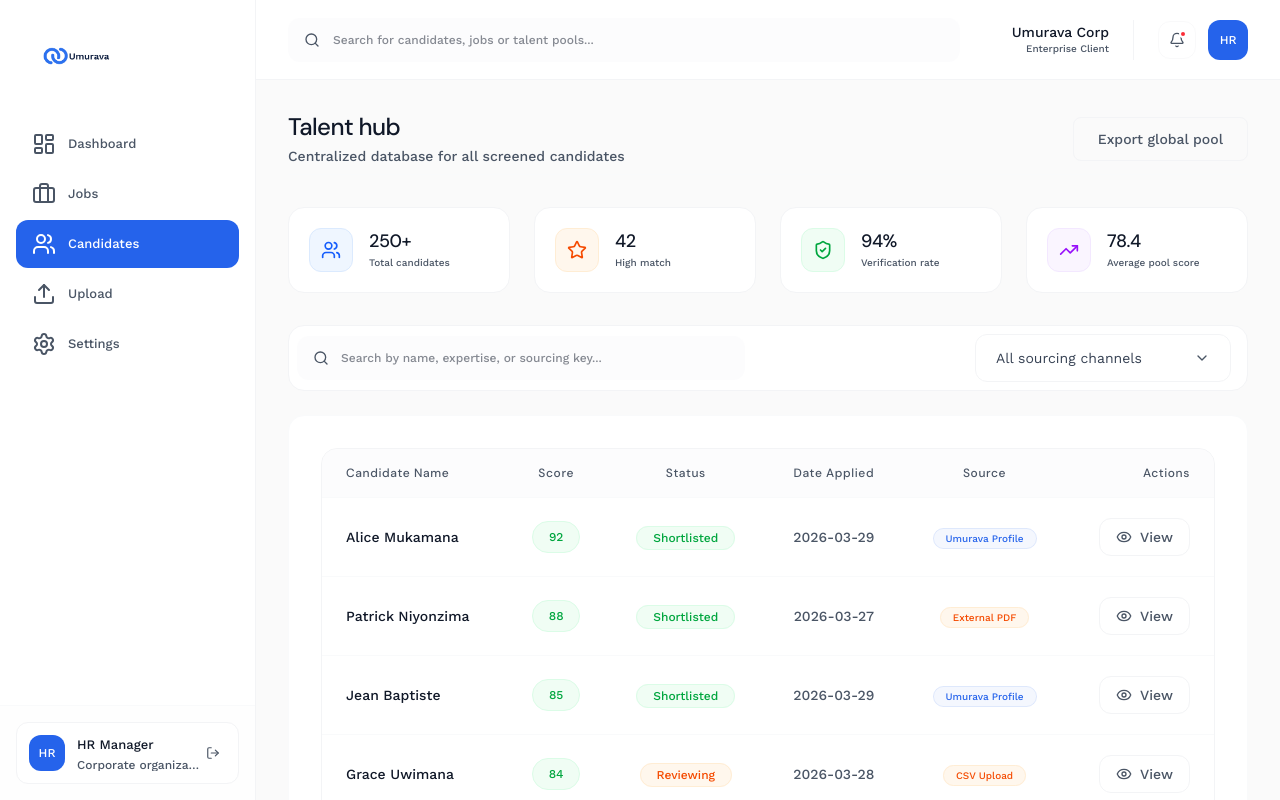
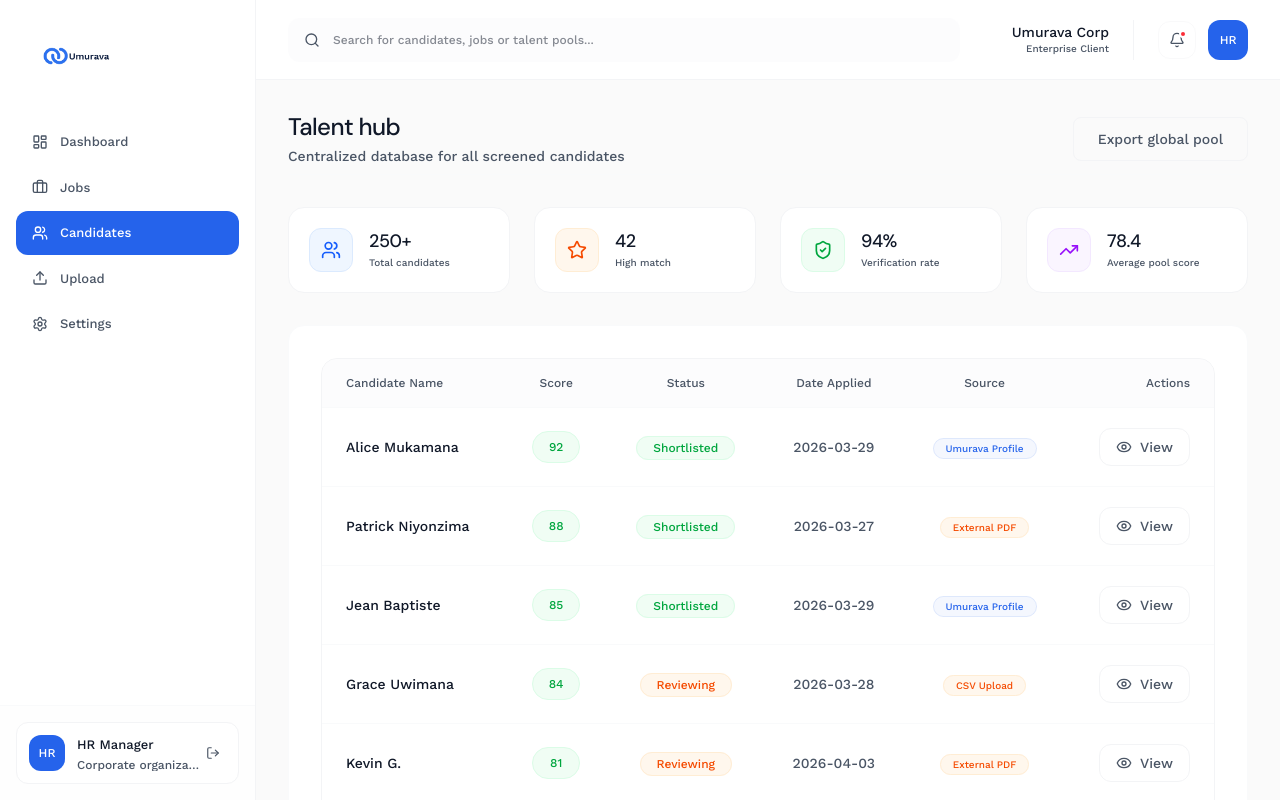
Before and after one commit to Goal651/smart-shortlist-ai, a Next.js app in the folder frontend/: page /candidates in a window 1280 px wide. Shown: the top 800 px of the page. Built offline with nearby package versions, Linux system fonts and the light colour scheme.

Commit message:
final build issue fixed

```diff
--- a/frontend/src/app/(dashboard)/candidates/page.tsx
+++ b/frontend/src/app/(dashboard)/candidates/page.tsx
@@ -17,16 +17,17 @@ import {
   Star,
   ListFilter
 } from "lucide-react";
+
 import { Typography } from "@/components/ui/Typography";
 import { Button } from "@/components/ui/Button";
 import { Card } from "@/components/ui/Card";
 import { Select } from "@/components/ui/Select";
-import { ApplicantTable } from "@/components/dashboard/ApplicantTable";
+import { ApplicantTable, type Applicant } from "@/components/dashboard/ApplicantTable";
 import { Pagination } from "@/components/ui/Pagination";
 import { ApplicantDetailsModal } from "@/components/dashboard/ApplicantDetailsModal";
 import { cn } from "@/lib/utils";
 
-const allCandidatesData = [
+const allCandidatesData: Applicant[] = [
   {
     id: "1",
     name: "Alice Mukamana",
@@ -107,7 +108,7 @@ const allCandidatesData = [
     aiReasoning: {
       strengths: ["Passionate about UI/UX", "Modern React patterns"],
       gaps: ["Junior-level system design knowledge"],
-      risks: ["Slow development speed observed in portoflio"],
+      risks: ["Slow development speed observed in portfolio"],
       recommendation: "Junior/Mid candidate. Good cultural fit."
     }
   },
@@ -120,105 +121,135 @@ const sourceOptions = [
 ];
 
 export default function CandidatesPage() {
+
   const [searchQuery, setSearchQuery] = useState("");
   const [selectedSource, setSelectedSource] = useState("all");
   const [currentPage, setCurrentPage] = useState(1);
-  const [selectedApplicant, setSelectedApplicant] = useState<any>(null);
-  const [isModalOpen, setIsModalOpen] = useState(false);
 
-  const handleOpenModal = (applicant: any) => {
+  const [selectedApplicant, setSelectedApplicant] =
+    useState<Applicant | null>(null);
+
+  const [isModalOpen, setIsModalOpen] =
+    useState(false);
+
+  const handleOpenModal = (applicant: Applicant) => {
     setSelectedApplicant(applicant);
     setIsModalOpen(true);
   };
 
+  const filteredApplicants = allCandidatesData.filter(c =>
+    c.name.toLowerCase().includes(searchQuery.toLowerCase()) ||
+    (c.source ?? "")
+      .toLowerCase()
+      .includes(searchQuery.toLowerCase())
+  );
+
   return (
     <div className="space-y-8 animate-in fade-in slide-in-from-bottom-4 duration-700 pb-20">
-      {/* Header & Talent Hub metrics */}
+
+      {/* Header */}
+
       <div className="flex flex-col md:flex-row md:items-center justify-between gap-6 pb-2 border-b border-gray-50">
+
         <div className="space-y-1">
-          <Typography variant="h1" className="text-2xl font-medium tracking-tight text-gray-900 leading-tight">Talent hub</Typography>
-          <Typography variant="caption" className="text-gray-600 font-medium font-work-sans">Centralized database for all screened candidates</Typography>
-        </div>
-        <div className="flex items-center space-x-3">
-           <Button variant="outline" className="h-11 shadow-none px-6 border-gray-100 font-medium text-gray-600 transition-none hover:bg-gray-50">Export global pool</Button>
-        </div>
+
+          <Typography variant="h1" className="text-2xl font-medium tracking-tight text-gray-900 leading-tight">
+            Talent hub
+          </Typography>
+
+          <Typography variant="caption" className="text-gray-600 font-medium font-work-sans">
+            Centralized database for all screened candidates
+          </Typography>
+
         </div>
 
+        <div className="flex items-center space-x-3">
+
+          <Button
+            variant="outline"
+            className="h-11 shadow-none px-6 border-gray-100 font-medium text-gray-600 transition-none hover:bg-gray-50"
+          >
+            Export global pool
+          </Button>
+
+        </div>
+
+      </div>
+
+      {/* Stats */}
+
       <div className="grid grid-cols-1 md:grid-cols-2 lg:grid-cols-4 gap-6">
+
         {[
           { label: "Total candidates", value: "250+", icon: Users, color: "blue" },
           { label: "High match", value: "42", icon: Star, color: "orange" },
           { label: "Verification rate", value: "94%", icon: ShieldCheck, color: "green" },
           { label: "Average pool score", value: "78.4", icon: TrendingUp, color: "purple" }
         ].map((stat, i) => (
-            <Card key={i} className="p-5 flex items-center space-x-4 border-gray-100 shadow-none">
+
+          <Card
+            key={i}
+            className="p-5 flex items-center space-x-4 border-gray-100 shadow-none"
+          >
+
             <div className={cn(
-                  "h-11 w-11 rounded-xl flex items-center justify-center border transition-all",
+              "h-11 w-11 rounded-xl flex items-center justify-center border",
               stat.color === 'blue' ? "bg-blue-50 border-blue-100 text-blue-600" :
               stat.color === 'orange' ? "bg-orange-50 border-orange-100 text-orange-600" :
               stat.color === 'green' ? "bg-green-50 border-green-100 text-green-600" :
               "bg-purple-50 border-purple-100 text-purple-600"
             )}>
+
               <stat.icon className="h-5 w-5" />
-               </div>
-               <div className="space-y-1">
-                  <Typography variant="h2" className="text-lg font-medium text-gray-900 leading-none">{stat.value}</Typography>
-                  <Typography variant="caption" className="text-[10px] text-gray-600 font-medium pt-1 block leading-none">{stat.label}</Typography>
-               </div>
-            </Card>
-         ))}
+
             </div>
 
-      {/* Talent search & filter terminal */}
-      <div className="space-y-6">
-         <div className="flex flex-col lg:flex-row lg:items-center justify-between gap-4 bg-white p-2 rounded-2xl border border-gray-100 shadow-none transition-all">
-            <div className="relative flex-1 lg:max-w-md">
-               <Search className="absolute left-4 top-1/2 -translate-y-1/2 h-4 w-4 text-gray-600" />
-               <input
-                 type="text"
-                 placeholder="Search by name, expertise, or sourcing key..."
-                 className="w-full h-11 bg-gray-50/50 border-transparent rounded-xl pl-11 pr-4 text-xs font-medium focus:outline-none focus:ring-2 focus:ring-primary focus:bg-white transition-all font-work-sans text-gray-900 shadow-none"
-                 value={searchQuery}
-                 onChange={(e) => setSearchQuery(e.target.value)}
-               />
+            <div className="space-y-1">
+
+              <Typography variant="h2" className="text-lg font-medium text-gray-900 leading-none">
+                {stat.value}
+              </Typography>
+
+              <Typography variant="caption" className="text-[10px] text-gray-600 font-medium pt-1 block leading-none">
+                {stat.label}
+              </Typography>
+
             </div>
 
-            <div className="flex flex-col sm:flex-row items-center gap-3 w-full lg:w-auto pr-2">
-               <div className="w-full sm:w-64">
-                  <Select
-                    options={sourceOptions}
-                    value={selectedSource}
-                    onChange={setSelectedSource}
-                    placeholder="Source segment"
-                  />
-               </div>
-            </div>
+          </Card>
+
+        ))}
+
       </div>
 
+      {/* Table */}
+
       <Card className="border-gray-50 overflow-hidden shadow-none">
+
         <ApplicantTable
-              applicants={allCandidatesData.filter(c =>
-                c.name.toLowerCase().includes(searchQuery.toLowerCase()) ||
-                c.source.toLowerCase().includes(searchQuery.toLowerCase())
-              )}
+          applicants={filteredApplicants}
           onView={handleOpenModal}
         />
+
         <div className="px-6 py-4 bg-gray-50/30 border-t border-gray-50">
+
           <Pagination
             currentPage={currentPage}
             totalPages={8}
             onPageChange={setCurrentPage}
             className="shadow-none border-0"
           />
+
         </div>
+
       </Card>
-      </div>
 
       <ApplicantDetailsModal
         isOpen={isModalOpen}
         onClose={() => setIsModalOpen(false)}
         applicant={selectedApplicant}
       />
+
     </div>
   );
 }
--- a/frontend/src/components/dashboard/ApplicantTable.tsx
+++ b/frontend/src/components/dashboard/ApplicantTable.tsx
@@ -1,18 +1,22 @@
 "use client";
 
-import { useState } from "react";
 import { Typography } from "@/components/ui/Typography";
 import { cn } from "@/lib/utils";
-import { ApplicantDetailsModal } from "@/components/dashboard/ApplicantDetailsModal";
-import { Eye, ChevronRight } from "lucide-react";
+import { Eye } from "lucide-react";
 
-interface Applicant {
+export type ApplicantSource =
+  | "Umurava Profile"
+  | "External PDF"
+  | "CSV Upload";
+
+export interface Applicant {
   id: string;
   name: string;
   score: number;
   status: string;
   date: string;
-  source?: "Umurava Profile" | "External PDF" | "CSV Upload";
+  source?: ApplicantSource;
+
   aiReasoning?: {
     strengths: string[];
     gaps: string[];
@@ -26,62 +30,114 @@ interface ApplicantTableProps {
   onView?: (applicant: Applicant) => void;
 }
 
-export function ApplicantTable({ applicants, onView }: ApplicantTableProps) {
-
+export function ApplicantTable({
+  applicants,
+  onView,
+}: ApplicantTableProps) {
   return (
-    <>
     <div className="w-full bg-white rounded-2xl border border-gray-100 overflow-hidden">
       <div className="overflow-x-auto">
         <table className="w-full text-left">
           <thead>
             <tr className="bg-gray-50/50 border-b border-gray-50">
-                <th className="px-6 py-4 text-xs font-medium text-gray-600 tracking-wider font-dm-sans">Candidate Name</th>
-                <th className="px-6 py-4 text-xs font-medium text-gray-600 tracking-wider font-dm-sans text-center">Score</th>
-                <th className="px-6 py-4 text-xs font-medium text-gray-600 tracking-wider font-dm-sans text-center">Status</th>
-                <th className="px-6 py-4 text-xs font-medium text-gray-600 tracking-wider font-dm-sans text-center">Date Applied</th>
-                <th className="px-6 py-4 text-xs font-medium text-gray-600 tracking-wider font-dm-sans text-center">Source</th>
-                <th className="px-6 py-4 text-xs font-medium text-gray-600 tracking-wider font-dm-sans text-right">Actions</th>
+              <th className="px-6 py-4 text-xs font-medium text-gray-600 text-left">
+                Candidate Name
+              </th>
+
+              <th className="px-6 py-4 text-xs font-medium text-gray-600 text-center">
+                Score
+              </th>
+
+              <th className="px-6 py-4 text-xs font-medium text-gray-600 text-center">
+                Status
+              </th>
+
+              <th className="px-6 py-4 text-xs font-medium text-gray-600 text-center">
+                Date Applied
+              </th>
+
+              <th className="px-6 py-4 text-xs font-medium text-gray-600 text-center">
+                Source
+              </th>
+
+              <th className="px-6 py-4 text-xs font-medium text-gray-600 text-right">
+                Actions
+              </th>
             </tr>
           </thead>
+
           <tbody className="divide-y divide-gray-50">
             {applicants.map((applicant) => (
-                <tr key={applicant.id} className="border-b border-gray-50 last:border-0 group transition-all">
+              <tr
+                key={applicant.id}
+                className="border-b border-gray-50 last:border-0 group"
+              >
                 <td className="px-6 py-5">
-                    <Typography variant="body" className="text-sm font-medium text-gray-900 group-hover:text-primary transition-colors">{applicant.name}</Typography>
+                  <Typography
+                    variant="body"
+                    className="text-sm font-medium text-gray-900 group-hover:text-primary"
+                  >
+                    {applicant.name}
+                  </Typography>
                 </td>
+
                 <td className="px-6 py-5 text-center">
-                    <div className={cn(
-                      "inline-flex items-center justify-center p-1.5 h-8 w-12 rounded-full text-xs font-medium transition-all",
-                      applicant.score >= 80 ? "bg-green-50 text-green-600 border border-green-100" :
-                      applicant.score >= 70 ? "bg-orange-50 text-orange-600 border border-orange-100" : "bg-red-50 text-red-600 border border-red-100"
-                    )}>
+                  <div
+                    className={cn(
+                      "inline-flex items-center justify-center p-1.5 h-8 w-12 rounded-full text-xs font-medium border",
+                      applicant.score >= 80
+                        ? "bg-green-50 text-green-600 border-green-100"
+                        : applicant.score >= 70
+                        ? "bg-orange-50 text-orange-600 border-orange-100"
+                        : "bg-red-50 text-red-600 border-red-100"
+                    )}
+                  >
                     {applicant.score}
                   </div>
                 </td>
+
                 <td className="px-6 py-5 text-center">
-                    <span className={cn(
-                      "px-4 py-1 rounded-full text-xs font-medium border transition-all",
-                      applicant.status === "Shortlisted" ? "bg-green-50 text-green-600 border-green-100" :
-                      applicant.status === "Review" || applicant.status === "Reviewing" ? "bg-orange-50 text-orange-600 border-orange-100" : "bg-gray-50 text-gray-600 border-gray-100"
-                    )}>
+                  <span
+                    className={cn(
+                      "px-4 py-1 rounded-full text-xs font-medium border",
+                      applicant.status === "Shortlisted"
+                        ? "bg-green-50 text-green-600 border-green-100"
+                        : applicant.status === "Review" ||
+                          applicant.status === "Reviewing"
+                        ? "bg-orange-50 text-orange-600 border-orange-100"
+                        : "bg-gray-50 text-gray-600 border-gray-100"
+                    )}
+                  >
                     {applicant.status}
                   </span>
                 </td>
+
                 <td className="px-6 py-5 text-center">
-                    <Typography variant="body" className="text-gray-600 text-sm whitespace-nowrap font-medium">{applicant.date}</Typography>
+                  <Typography
+                    variant="body"
+                    className="text-gray-600 text-sm font-medium whitespace-nowrap"
+                  >
+                    {applicant.date}
+                  </Typography>
                 </td>
+
                 <td className="px-6 py-5 text-center">
-                    <span className={cn(
+                  <span
+                    className={cn(
                       "px-3 py-1 rounded-full text-[10px] font-medium border",
-                      applicant.source === "Umurava Profile" ? "bg-primary/5 text-primary border-primary/10" : "bg-orange-50 text-orange-600 border-orange-100"
-                    )}>
+                      applicant.source === "Umurava Profile"
+                        ? "bg-primary/5 text-primary border-primary/10"
+                        : "bg-orange-50 text-orange-600 border-orange-100"
+                    )}
+                  >
                     {applicant.source || "Umurava Profile"}
                   </span>
                 </td>
+
                 <td className="px-6 py-5 text-right">
                   <button
                     onClick={() => onView?.(applicant)}
-                      className="inline-flex items-center space-x-2 px-4 py-2 bg-white rounded-xl border border-gray-100 text-sm font-medium text-gray-600 hover:border-primary/20 hover:bg-primary/5 hover:text-primary transition-all active:scale-95 transition-none"
+                    className="inline-flex items-center space-x-2 px-4 py-2 bg-white rounded-xl border border-gray-100 text-sm font-medium text-gray-600 hover:border-primary/20 hover:bg-primary/5 hover:text-primary"
                   >
                     <Eye className="h-4 w-4" />
                     <span>View</span>
@@ -93,6 +149,5 @@ export function ApplicantTable({ applicants, onView }: ApplicantTableProps) {
         </table>
       </div>
     </div>
-    </>
   );
 }
--- a/frontend/src/components/dashboard/Sidebar.tsx
+++ b/frontend/src/components/dashboard/Sidebar.tsx
@@ -52,7 +52,7 @@ export function Sidebar() {
                   : "text-gray-600 hover:bg-gray-50 active:scale-95"
               )}
             >
-              <item.icon className={cn("h-6 w-6", !isActive && "group-hover:text-gray-900 transition-colors")} />
+              <item.icon className={cn("h-4 w-4", !isActive && "group-hover:text-gray-900 transition-colors")} />
               <span className="text-[13px] font-medium">{item.label}</span>
             </Link>
           );
```
Lines whose indentation alone changed are shown as unchanged.
